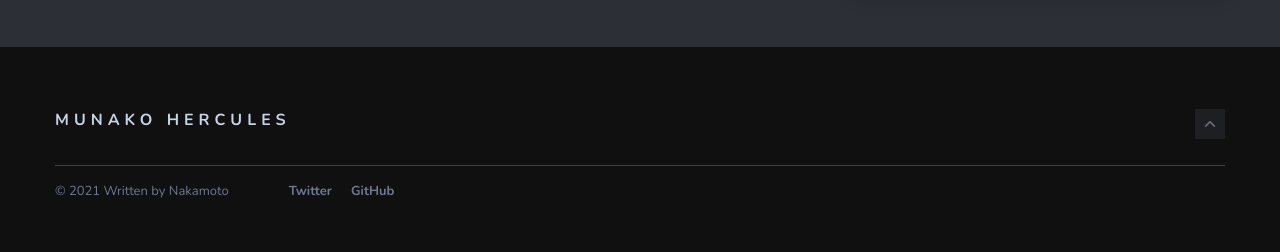
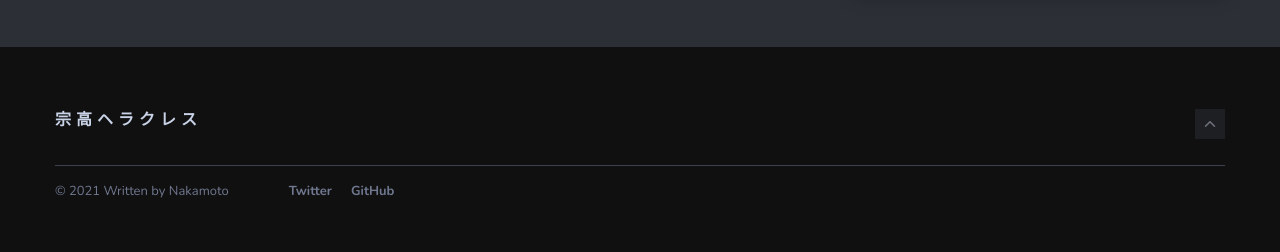
Before and after one commit to RP-800/rcj, a Jekyll site: the page built from index.html, in a window 1280 px wide. Shown: the part 1141-1393 px from the top of the page. Built offline with Jekyll 4.4.1, drawn with Linux system fonts in a browser that asks for light colours; nearby versions of some CDN libraries; the list of posts is cut into pages by our own code.

Commit message:
Update footer.html

```diff
--- a/_includes/footer.html
+++ b/_includes/footer.html
@@ -4,7 +4,7 @@
       <div class="col col-12">
         <div class="footer-top">
           <h2 class="logo-title">
-            <a href="{{site.baseurl}}/" class="logo-text">MUNAKO Hercules</a>
+            <a href="{{site.baseurl}}/" class="logo-text">宗高ヘラクレス</a>
           </h2>
           <div class="top"><i class="ion ion-ios-arrow-up"></i></div>
         </div>
```
